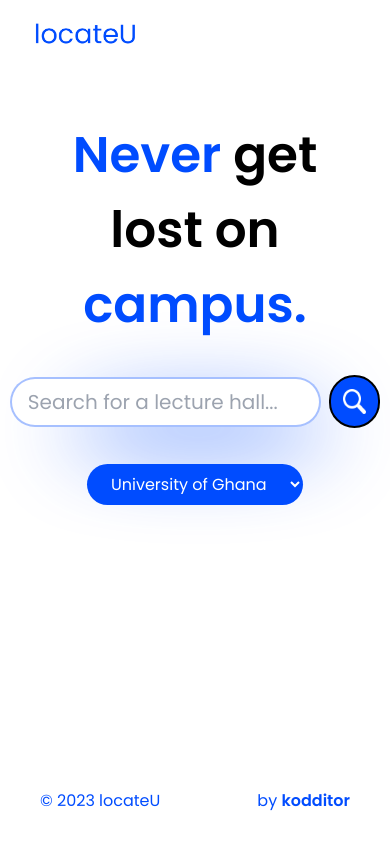
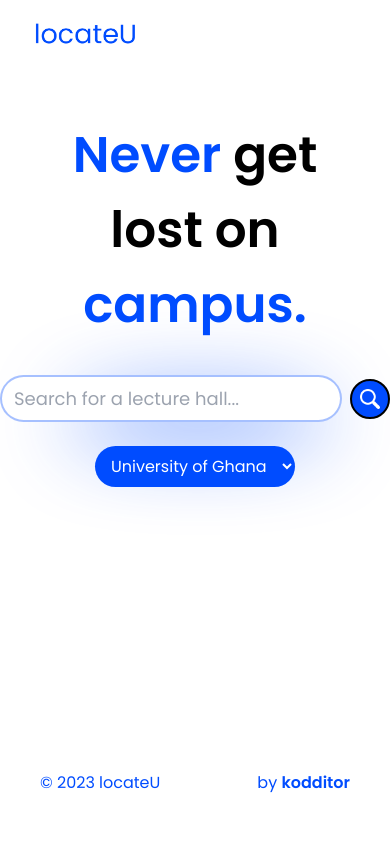
Before and after one commit to kodditor/locateU, a Next.js app: page / in a window 390 px wide. Built offline with nearby package versions, Linux system fonts and the light colour scheme.

Commit message:
Optimised for mobile

```diff
--- a/app/page.js
+++ b/app/page.js
@@ -12,11 +12,11 @@ export default function Home() {
           </div>
           <div>
               <form action="/search" className="flex flex-col items-center ">
-                <div className="flex flex-row items-center justify-normal md:justify-between gap-2 md:gap-4 mb-8 w-[95%] md:w-auto m-auto">
-                  <input type="text" className="w-[calc(100%-40px)] md:w-[500px] duration-150 text-blue text-[20px] rounded-full px-4 md:px-8 py-2 md:py-4 border-2 border-lightBlue border-solid active:border-blue" placeholder="Search for a lecture hall..." required maxLength={50} name="q"/>
-                  <button className="flex justify-center items-center duration-150 px-3 py-3 md:p-4 bg-blue hover:bg-lightBlue rounded-full border-2"><img className="w-[25px] h-[25px]" src="/img/magnifying-glass.png"/></button>
+                <div className="flex flex-row items-center justify-normal md:justify-between gap-2 md:gap-4 mb-5 md:mb-8 w-full md:w-auto m-auto">
+                  <input type="text" className="w-[calc(100%-40px)] md:w-[500px] duration-150 text-blue text-[18px] md:text-[20px] rounded-full px-3 md:px-8 py-2 md:py-4 border-2 border-lightBlue border-solid active:border-blue" placeholder="Search for a lecture hall..." required maxLength={50} name="q"/>
+                  <button className="flex justify-center items-center duration-150 px-2 py-2 md:p-4 bg-blue hover:bg-lightBlue rounded-full border-2"><img className="w-[20px] md:w-[25px] h-[20px] md:h-[25px]" src="/img/magnifying-glass.png"/></button>
                 </div>
-                <select className="rounded-full bg-blue text-white px-5 py-2 mt-1 mb-[calc(100vh-35rem)] md:mb-[9rem] after:after-content-[▼]" name="uni">
+                <select className="rounded-full bg-blue text-white px-3 md:px-5 py-2 mt-1 mb-[calc(100vh-35rem)] md:mb-[9rem] after:after-content-[▼]" name="uni">
                   <option value={'UG'}>University of Ghana</option>
                 </select>
               </form>
```
